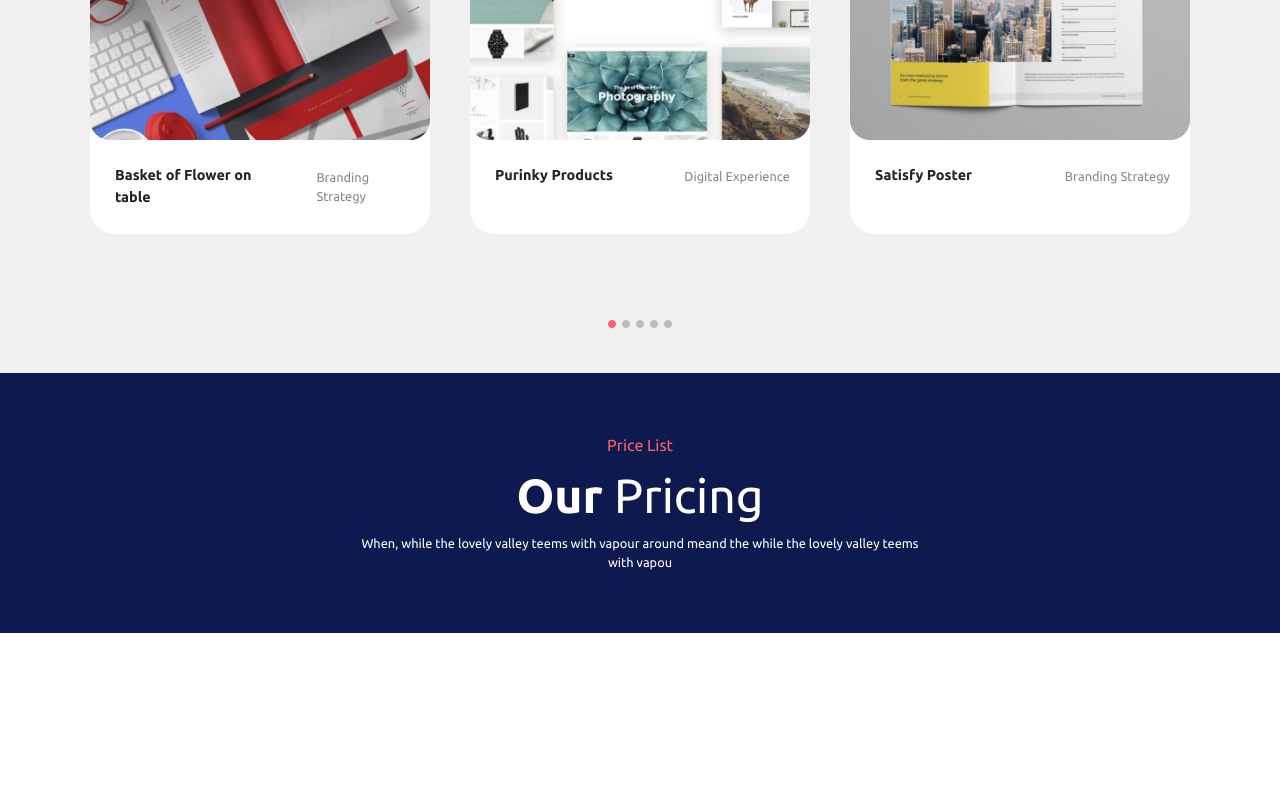
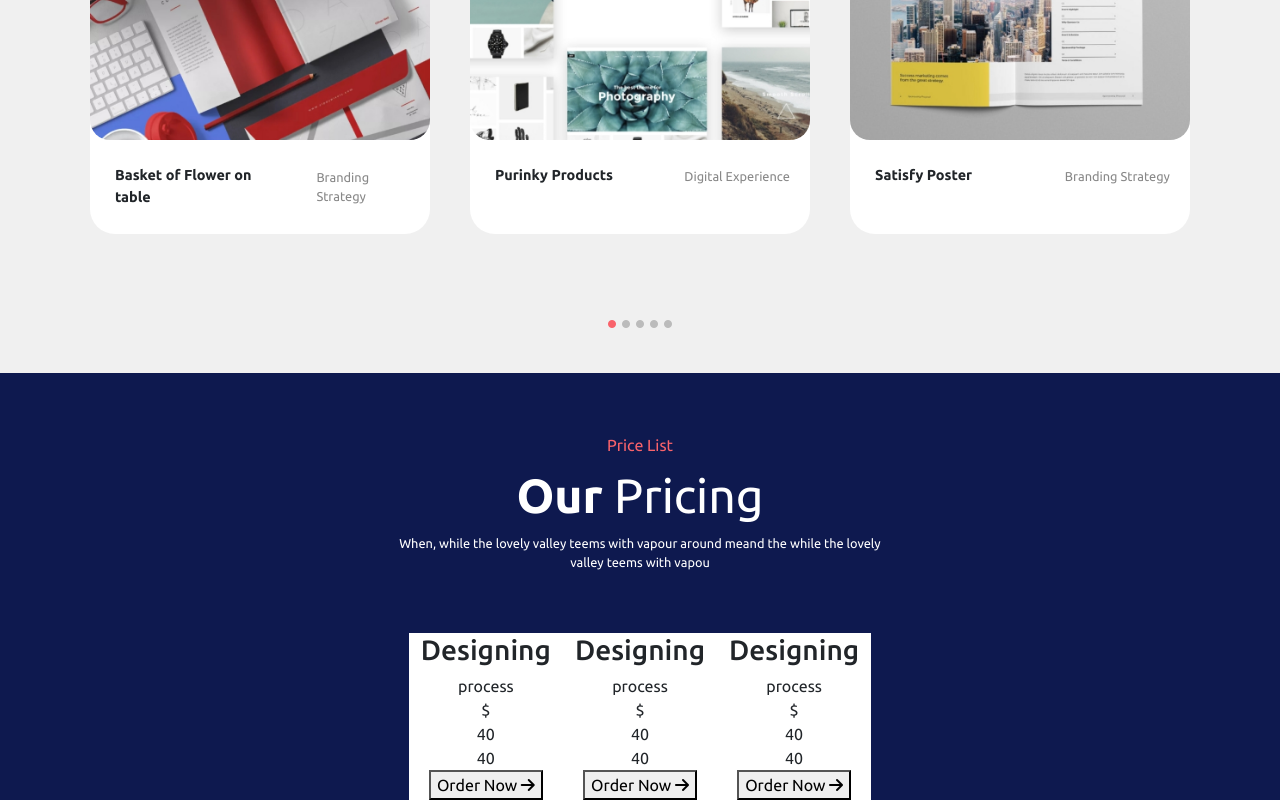
Before and after one commit to saff-it/proj-html-vuejs, a Vue app: page / in a window 1280 px wide. Shown: the part 2749-3549 px from the top of the page. Before the commit the page ends 3382 px from the top, so only its background shows below. Built offline with nearby package versions, Linux system fonts and the light colour scheme.

Commit message:
Main - fourth section cards layout set up

```diff
--- a/src/components/siteMain.vue
+++ b/src/components/siteMain.vue
@@ -96,13 +96,54 @@
 
         <!-- pricing section  -->
         <section class="ms_pricing-bg">
+            <div class="container">
 
                 <div class="ms_pricing-txt">
                     <span>Price List</span>
                     <h2> <span class="ms_bolder-txt text-white">Our</span> Pricing </h2>
-                <span class="ms_pricing-span-sizing">When, while the lovely valley teems with vapour around meand the  while the lovely valley teems with vapou</span>
+                    <span class="ms_pricing-span-sizing">When, while the lovely valley teems with vapour around meand
+                        the while the lovely valley teems with vapou</span>
                 </div>
 
+                <div class="ms_pricing-cards-cont">
+                    <div class="row">
+
+                        <div class="col-4 ms_pricing-card">
+                            <h3>Designing</h3>
+                            <span class="ms_pricing-subtit">process</span>
+                            <span class="ms_pricing-dollar">$</span>
+                            <span class="ms_price-numb">40</span>
+                            <span class="ms_price-per-month">40</span>
+
+                            <button class="ms_pricing-btn">Order Now <i class="fa-solid fa-arrow-right"></i> </button>
+
+                        </div>
+
+                        <div class="col-4 ms_pricing-card">
+                            <h3>Designing</h3>
+                            <span class="ms_pricing-subtit">process</span>
+                            <span class="ms_pricing-dollar">$</span>
+                            <span class="ms_price-numb">40</span>
+                            <span class="ms_price-per-month">40</span>
+
+                            <button class="ms_pricing-btn">Order Now <i class="fa-solid fa-arrow-right"></i> </button>
+
+                        </div>
+
+                        <div class="col-4 ms_pricing-card">
+                            <h3>Designing</h3>
+                            <span class="ms_pricing-subtit">process</span>
+                            <span class="ms_pricing-dollar">$</span>
+                            <span class="ms_price-numb">40</span>
+                            <span class="ms_price-per-month">40</span>
+
+                            <button class="ms_pricing-btn">Order Now <i class="fa-solid fa-arrow-right"></i> </button>
+
+                        </div>
+
+                    </div>
+                </div>
+            </div>
 
         </section>
 
@@ -285,9 +326,7 @@ section.ms_carousel-bg {
         color: $colorText9;
         padding: 10px 14px;
         border-radius: 50%;
-
     }
-
 }
 
 .ms_carousel-slider {
@@ -307,7 +346,7 @@ section.ms_carousel-bg {
 
 // PRICING SECTION
 
-.ms_pricing-bg{
+.ms_pricing-bg {
     background-color: $colorBg9;
 
 }
@@ -322,9 +361,9 @@ section.ms_carousel-bg {
         color: $colorText9;
     }
 
-   .ms_pricing-span-sizing{
+    .ms_pricing-span-sizing {
         font-size: 0.8rem;
-    width: 45%;
+        width: 80%;
         text-align: center;
 
     }
@@ -341,5 +380,10 @@ section.ms_carousel-bg {
     }
 }
 
+// card
 
+.col-4.ms_pricing-card{
+    @include displayFlexToColumn;
+    background-color: white;
+}
 </style>
```
Lines whose indentation alone changed are shown as unchanged.
